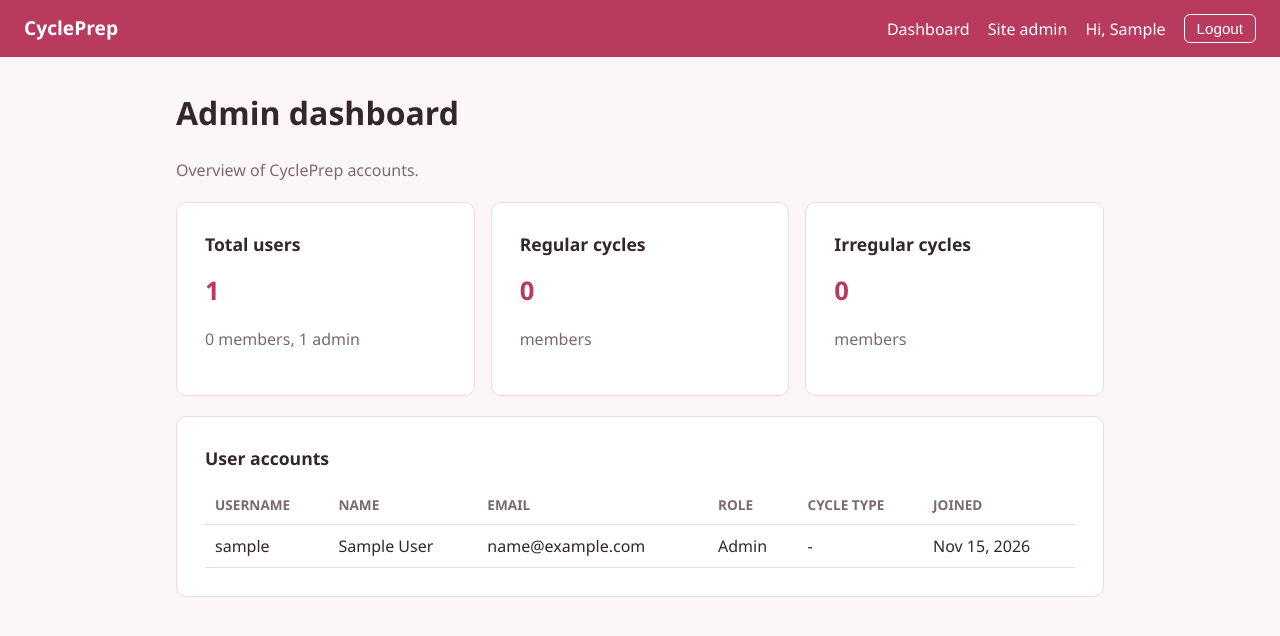
After one commit to kamisamdiv/CyclePrep-Sinay-Lady-G01, a Django app: page /dashboard/admin/ in a window 1280 px wide. The commit adds this page. Shown: the top 636 px of the page. Run offline with Django 5.2, Linux system fonts and the light colour scheme; the visitor is signed in with stand-in values (Sample User, id 1); data comes from the database, SQL or seed files in the repository.

Commit message:
Add role-based dashboards with access control

```diff
--- a/static/css/style.css
+++ b/static/css/style.css
@@ -60,3 +60,39 @@ body {
 .message { padding: 12px 16px; border-radius: 6px; margin-bottom: 18px; }
 .message.success { background: #e3f6e8; border: 1px solid #a9dcb7; color: #1d6b34; }
 .message.error { background: #fde7ea; border: 1px solid #f2b3bd; color: #a1122b; }
+
+/* Day 3: navbar logout, dashboards */
+.nav-links { display: flex; align-items: center; flex-wrap: wrap; }
+.logout-form { display: inline; margin: 0 0 0 18px; }
+.logout-form button {
+    background: transparent;
+    border: 1px solid #fff;
+    border-radius: 6px;
+    color: #fff;
+    padding: 5px 12px;
+    font-size: 0.95rem;
+    cursor: pointer;
+}
+.logout-form button:hover { background: rgba(255, 255, 255, 0.15); }
+
+.container { max-width: 960px; }
+.muted { color: #7a6a6f; }
+.form-footer { margin-top: 18px; }
+
+.button.secondary { background: #fff; color: #b83b5e; border: 1px solid #b83b5e; }
+.button.secondary:hover { background: #fdeef2; }
+.button:disabled { background: #d9c2c8; cursor: not-allowed; }
+
+.grid {
+    display: grid;
+    grid-template-columns: repeat(auto-fit, minmax(240px, 1fr));
+    gap: 16px;
+    margin: 20px 0;
+}
+.card h2 { margin-top: 0; font-size: 1.1rem; }
+.stat { font-size: 1.6rem; font-weight: 700; color: #b83b5e; margin: 6px 0; }
+
+.table-wrap { overflow-x: auto; }
+table { width: 100%; border-collapse: collapse; }
+th, td { text-align: left; padding: 9px 10px; border-bottom: 1px solid #f0d9df; }
+th { font-size: 0.85rem; text-transform: uppercase; color: #7a6a6f; }
--- a/templates/base.html
+++ b/templates/base.html
@@ -11,10 +11,17 @@
     <nav class="navbar">
         <a class="brand" href="{% url 'home' %}">CyclePrep</a>
         <div class="nav-links">
-            <a href="{% url 'home' %}">Home</a>
             {% if user.is_authenticated %}
+                <a href="{% url 'dashboard' %}">Dashboard</a>
+                {% block role_nav %}{% endblock %}
                 <span class="nav-user">Hi, {{ user.first_name|default:user.username }}</span>
+                <form class="logout-form" method="post" action="{% url 'logout' %}">
+                    {% csrf_token %}
+                    <button type="submit">Logout</button>
+                </form>
             {% else %}
+                <a href="{% url 'home' %}">Home</a>
+                <a href="{% url 'login' %}">Login</a>
                 <a href="{% url 'register' %}">Register</a>
             {% endif %}
         </div>
--- /dev/null
+++ b/templates/dashboards/admin.html
@@ -0,0 +1,63 @@
+{% extends 'base.html' %}
+
+{% block title %}Admin Dashboard | CyclePrep{% endblock %}
+
+{% block role_nav %}
+    {% if user.is_staff %}<a href="{% url 'admin:index' %}">Site admin</a>{% endif %}
+{% endblock %}
+
+{% block content %}
+<h1>Admin dashboard</h1>
+<p class="muted">Overview of CyclePrep accounts.</p>
+
+<div class="grid">
+    <section class="card">
+        <h2>Total users</h2>
+        <p class="stat">{{ total_users }}</p>
+        <p class="muted">{{ member_count }} member{{ member_count|pluralize }},
+           {{ admin_count }} admin{{ admin_count|pluralize }}</p>
+    </section>
+    <section class="card">
+        <h2>Regular cycles</h2>
+        <p class="stat">{{ regular_count }}</p>
+        <p class="muted">members</p>
+    </section>
+    <section class="card">
+        <h2>Irregular cycles</h2>
+        <p class="stat">{{ irregular_count }}</p>
+        <p class="muted">members</p>
+    </section>
+</div>
+
+<section class="card">
+    <h2>User accounts</h2>
+    <div class="table-wrap">
+        <table>
+            <thead>
+                <tr>
+                    <th>Username</th>
+                    <th>Name</th>
+                    <th>Email</th>
+                    <th>Role</th>
+                    <th>Cycle type</th>
+                    <th>Joined</th>
+                </tr>
+            </thead>
+            <tbody>
+                {% for account in users %}
+                    <tr>
+                        <td>{{ account.username }}</td>
+                        <td>{{ account.get_full_name|default:"-" }}</td>
+                        <td>{{ account.email|default:"-" }}</td>
+                        <td>{{ account.profile.get_role_display }}</td>
+                        <td>{% if account.profile.role == 'member' %}{{ account.profile.get_cycle_type_display }}{% else %}-{% endif %}</td>
+                        <td>{{ account.date_joined|date:"M j, Y" }}</td>
+                    </tr>
+                {% empty %}
+                    <tr><td colspan="6">No users yet.</td></tr>
+                {% endfor %}
+            </tbody>
+        </table>
+    </div>
+</section>
+{% endblock %}
--- a/templates/home.html
+++ b/templates/home.html
@@ -7,8 +7,11 @@
     <h1>CyclePrep</h1>
     <p>A simple heads-up before your period arrives, so you can restock supplies,
        prepare pain relief, and plan around exams and activities.</p>
-    {% if not user.is_authenticated %}
+    {% if user.is_authenticated %}
+        <a class="button" href="{% url 'dashboard' %}">Go to my dashboard</a>
+    {% else %}
         <a class="button" href="{% url 'register' %}">Create an account</a>
+        <a class="button secondary" href="{% url 'login' %}">Log in</a>
     {% endif %}
 </section>
 {% endblock %}
```
Also changed, not shown: templates/accounts/login.html (added, +31 -0 lines), templates/dashboards/member.html (added, +35 -0 lines).
